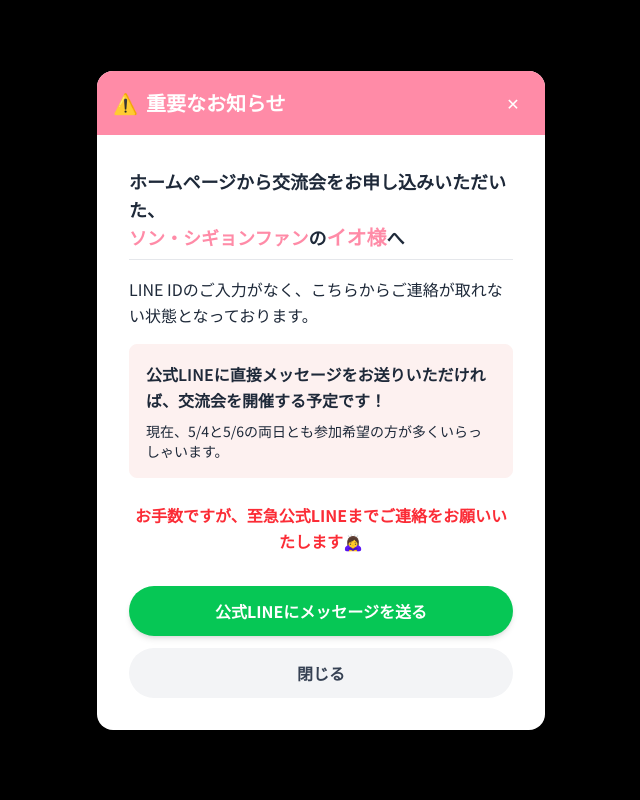
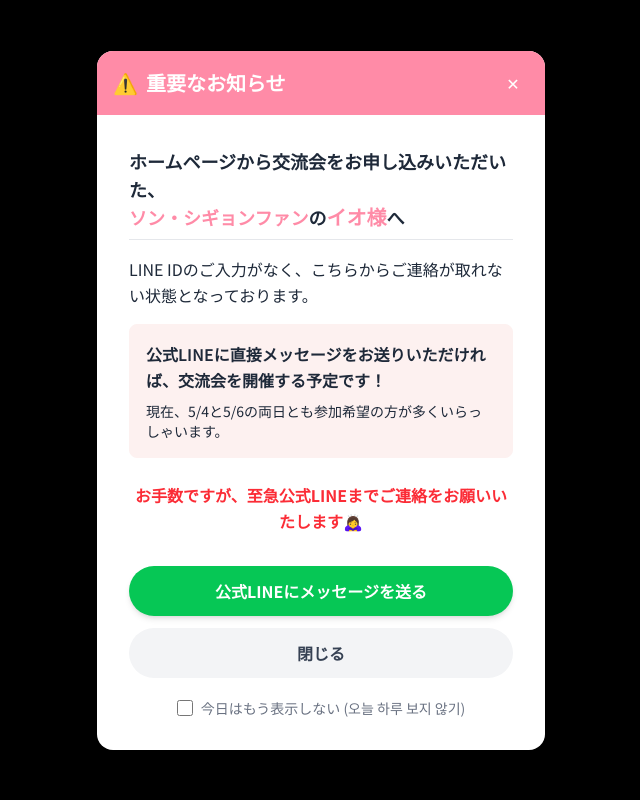
Before and after one commit to f1man/kj-kakehashi, a Next.js app: page / in a window 1280 px wide. Shown: the top 800 px of the page, without its empty margins (319-959 px from the left). Built offline with nearby package versions, Linux system fonts and the light colour scheme; no server answers; grey boxes are pictures that could not be loaded.

Commit message:
feat: Add do not show today checkbox to NoticePopup

```diff
--- a/src/components/NoticePopup.tsx
+++ b/src/components/NoticePopup.tsx
@@ -4,14 +4,29 @@
 
 export default function NoticePopup() {
   const [isOpen, setIsOpen] = useState(false);
+  const [hideToday, setHideToday] = useState(false);
 
   useEffect(() => {
+    const hideDate = localStorage.getItem('hideNoticePopupDate');
+    const today = new Date().toDateString();
+
+    if (hideDate === today) {
+      return;
+    }
+
     // Show the popup shortly after the page loads
     const timer = setTimeout(() => {
       setIsOpen(true);
     }, 1000);
     return () => clearTimeout(timer);
   }, []);
+
+  const handleClose = () => {
+    if (hideToday) {
+      localStorage.setItem('hideNoticePopupDate', new Date().toDateString());
+    }
+    setIsOpen(false);
+  };
 
   if (!isOpen) return null;
 
@@ -26,7 +41,7 @@
             <span>⚠️</span> 重要なお知らせ
           </h2>
           <button
-            onClick={() => setIsOpen(false)}
+            onClick={handleClose}
             className="text-white hover:text-gray-200 transition-colors w-8 h-8 flex items-center justify-center rounded-full hover:bg-white/20"
             aria-label="閉じる"
           >
@@ -68,11 +83,23 @@
               公式LINEにメッセージを送る
             </a>
             <button
-              onClick={() => setIsOpen(false)}
+              onClick={handleClose}
               className="block w-full text-center bg-gray-100 hover:bg-gray-200 text-gray-700 font-bold py-3 rounded-full transition-colors"
             >
               閉じる
             </button>
+
+            <label className="flex items-center justify-center mt-2 cursor-pointer group">
+              <input
+                type="checkbox"
+                checked={hideToday}
+                onChange={(e) => setHideToday(e.target.checked)}
+                className="w-4 h-4 text-kj-primary border-gray-300 rounded focus:ring-kj-primary cursor-pointer"
+              />
+              <span className="ml-2 text-sm text-gray-500 group-hover:text-gray-700 transition-colors">
+                今日はもう表示しない (오늘 하루 보지 않기)
+              </span>
+            </label>
           </div>
         </div>
       </div>
```
